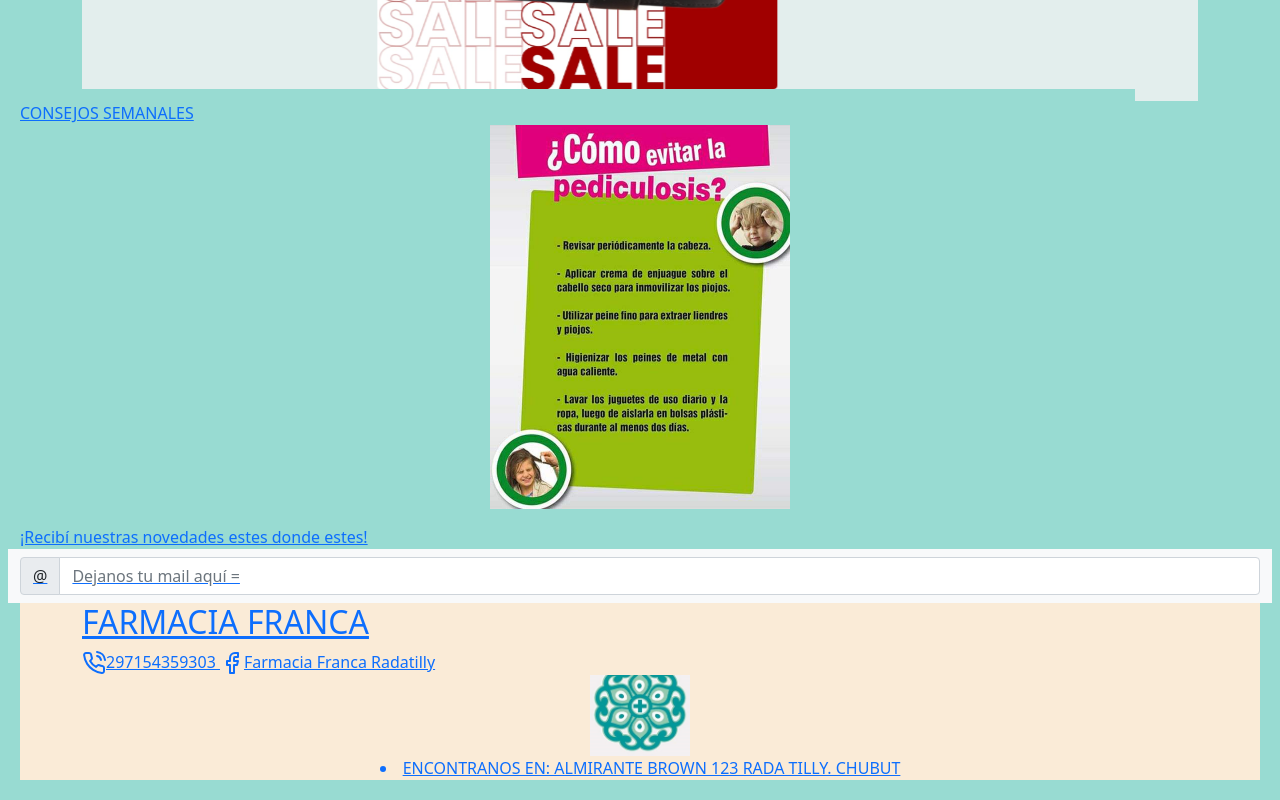
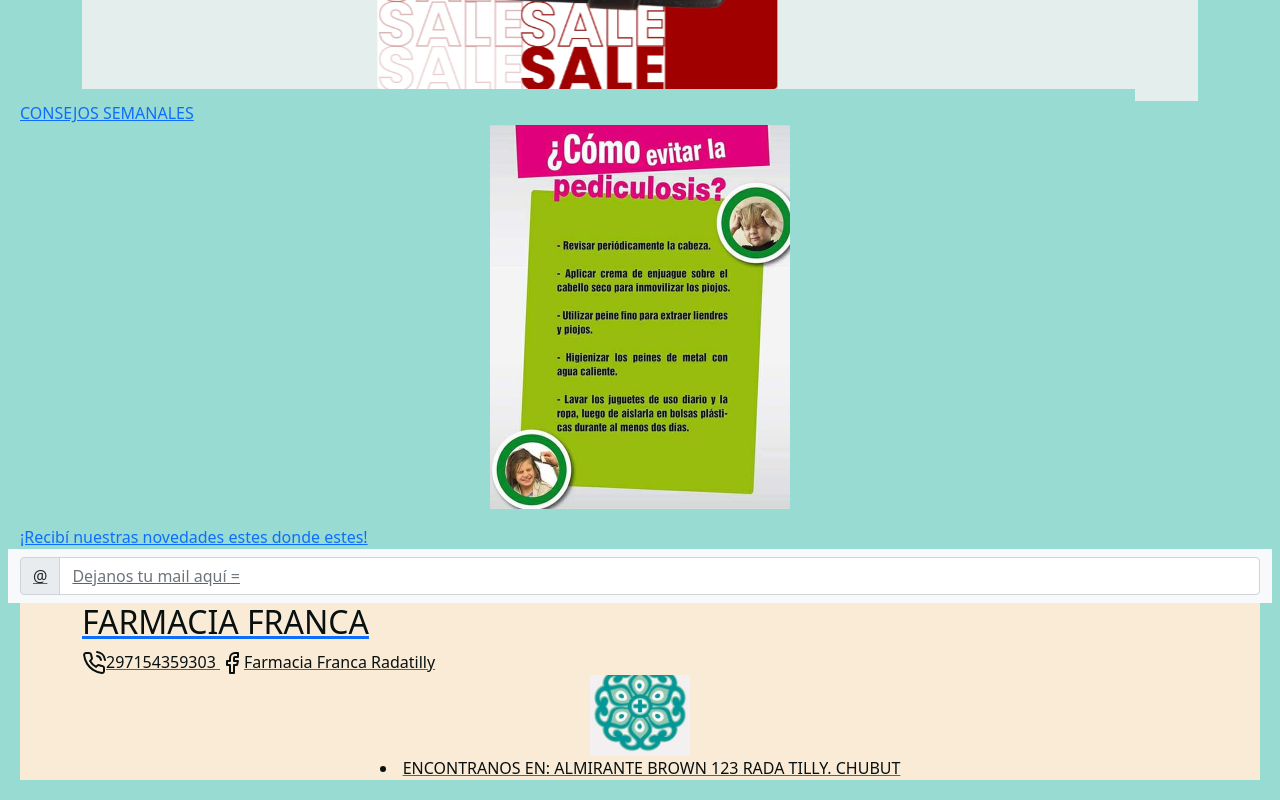
Before and after one commit to isabel28443/proyecto-farma, a website: page index.html in a window 1280 px wide. Shown: the part 686-1486 px from the top of the page. Drawn offline with nearby package versions, Linux system fonts and the light colour scheme.

Commit message:
corrección footer

```diff
--- a/css/styles.css
+++ b/css/styles.css
@@ -245,3 +245,4 @@ p{
 .carousel-item{ background-color: #e3eeed;}
 .p-color{ background-color: aqua;}
 .bg.black{ color: #081110;}
+footer{ color: #081110;}
```
